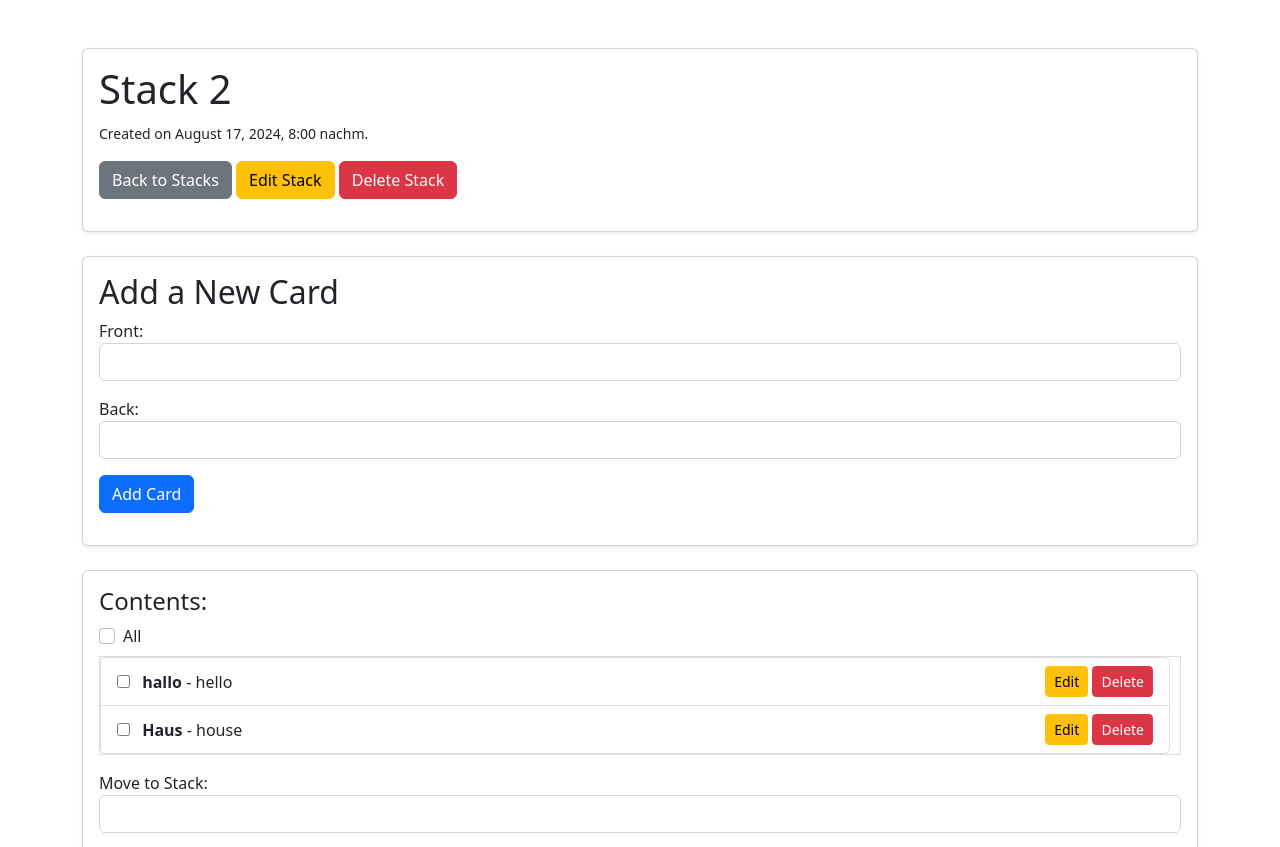
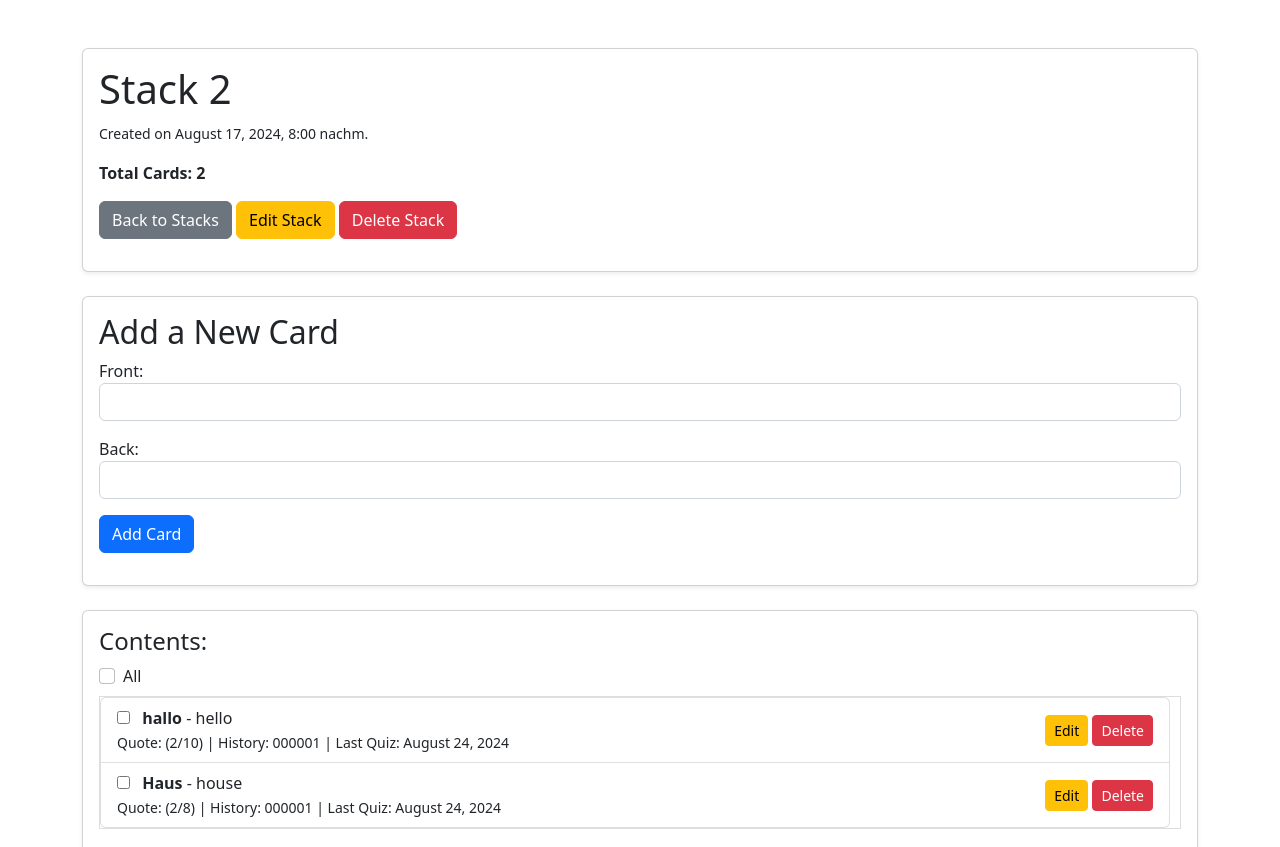
Before and after one commit to mbihrle/vocabulary_trainer_django, a Django app: page /stack/10/ in a window 1280 px wide. Shown: the part 56-903 px from the top of the page. Run offline with Django 5.2, Linux system fonts and the light colour scheme; a user stored in the database is signed in; data comes from the database, SQL or seed files in the repository; both versions use the stored data as it was after the commit; lists and menus that the app fills with data are empty.

Commit message:
inverse quiz and analytics

```diff
--- a/voc_trainer/settings/settings.py
+++ b/voc_trainer/settings/settings.py
@@ -122,7 +122,7 @@ USE_TZ = True
 
 STATIC_URL = 'static/'
 STATICFILES_DIRS = [
-    os.path.join(BASE_DIR, 'static'),
+    # os.path.join(BASE_DIR, 'static'),
 ]
 
 # Default primary key field type
--- a/voc_trainer/vocab/templates/vocab/home.html
+++ b/voc_trainer/vocab/templates/vocab/home.html
@@ -18,6 +18,7 @@
                     <div class="d-flex justify-content-between align-items-center">
                         <a href="{% url 'vocab:stack_detail' stack.id %}" class="btn btn-primary btn-sm">View Stack</a>
                         <a href="{% url 'vocab:quiz' stack.id %}" class="btn btn-success btn-sm">Start Quiz</a>
+                        <a href="{% url 'vocab:quiz' stack.id %}?inverse=1" class="btn btn-warning btn-sm">Start Quiz Inverse</a>
                     </div>
                 </div>
             </div>
--- a/voc_trainer/vocab/templates/vocab/stack_detail.html
+++ b/voc_trainer/vocab/templates/vocab/stack_detail.html
@@ -13,6 +13,9 @@
             <h1 class="card-title">{{ stack.name }}</h1>
             <p class="card-text"><small>Created on {{ stack.created_at|date:"F j, Y, g:i a" }}</small></p>
                 <div class="mb-3">
+                    <p class="card-text">
+                    <strong>Total Cards: {{ stack.cards.count }}</strong>
+                    </p>
                     <a href="{% url 'vocab:home' %}" class="btn btn-secondary">Back to Stacks</a>
                     <a href="{% url 'vocab:rename_stack' stack.id %}" class="btn btn-warning">Edit Stack</a>
                     <a href="{% url 'vocab:delete_stack' stack.id %}" class="btn btn-danger">Delete Stack</a>
@@ -83,8 +86,16 @@
                         {% for card in cards %}
                         <li class="list-group-item">
                             <div>
-                            <input class="card-checkbox me-2" type="checkbox" name="cards" value="{{ card.id }}">
-                            <strong>{{ card.front }}</strong> - {{ card.back }}
+                                <input class="card-checkbox me-2" type="checkbox" name="cards" value="{{ card.id }}">
+                                <strong>{{ card.front }}</strong> - {{ card.back }}
+                                <br/>
+                                <small>
+                                   Quote: ({{ card.correct_answers }}/{{ card.correct_answers|add:card.incorrect_answers }})
+                                    |
+                                    History: {{ card.quiz_results|slice:"-6:" }}
+                                    |
+                                    Last Quiz: {{ card.last_quiz_timestamp|date:"F j, Y" }}
+                                </small>
                             </div>
                             <div class="float-right">
                                 <a href="{% url 'vocab:edit_card' stack_id=stack.id pk=card.id %}" class="btn btn-warning btn-sm">Edit</a>
--- a/voc_trainer/vocab/views.py
+++ b/voc_trainer/vocab/views.py
@@ -1,4 +1,7 @@
 
+from .models import Stack, Card
+from django.views.generic.edit import FormView
+from django.utils import timezone
 from .forms import AnswerForm
 from django.shortcuts import get_object_or_404, redirect
 from django.shortcuts import render, redirect, get_object_or_404
@@ -146,7 +149,8 @@ class MoveCardsView(View):
 
         # Get the selected cards
         card_ids = request.POST.getlist('cards')
-        cards_to_move = Card.objects.filter(id__in=card_ids, stack=current_stack)
+        cards_to_move = Card.objects.filter(
+            id__in=card_ids, stack=current_stack)
 
         # Move the cards to the new stack
         cards_to_move.update(stack=new_stack)
@@ -154,15 +158,6 @@ class MoveCardsView(View):
         # Redirect back to the current stack's detail page
         return redirect('vocab:stack_detail', stack_id=current_stack.id)
 
-
-from django.utils import timezone
-from django.shortcuts import get_object_or_404, redirect
-from django.views.generic.edit import FormView
-from django.urls import reverse_lazy
-from django.contrib.auth.mixins import LoginRequiredMixin
-from .models import Stack, Card
-
-from django.utils import timezone
 
 class QuizView(LoginRequiredMixin, FormView):
     template_name = 'vocab/quiz.html'
@@ -173,6 +168,11 @@ class QuizView(LoginRequiredMixin, FormView):
         self.stack = self.get_stack()
         if not self.stack:
             return redirect('vocab:home')
+
+        # Check if inverse quiz is requested via query parameter
+        self.inverse_quiz = request.GET.get('inverse') == '1'
+        request.session['inverse_quiz'] = self.inverse_quiz
+
         return super().dispatch(request, *args, **kwargs)
 
     def get_stack(self):
@@ -184,9 +184,11 @@ class QuizView(LoginRequiredMixin, FormView):
     def get_context_data(self, **kwargs):
         context = super().get_context_data(**kwargs)
 
-        asked_card_ids = self.request.session.get(f'asked_card_ids_{self.stack.id}', [])
+        asked_card_ids = self.request.session.get(
+            f'asked_card_ids_{self.stack.id}', [])
         total_cards = self.stack.cards.count()
-        correct_answers = self.request.session.get(f'correct_answers_{self.stack.id}', 0)
+        correct_answers = self.request.session.get(
+            f'correct_answers_{self.stack.id}', 0)
 
         if len(asked_card_ids) == total_cards:
             context['quiz_finished'] = True
@@ -212,11 +214,15 @@ class QuizView(LoginRequiredMixin, FormView):
         answer = form.cleaned_data.get('answer')
         card = get_object_or_404(Card, id=card_id, stack=self.stack)
 
-        if card.back.lower() == answer.lower():
+        if self.request.session['inverse_quiz']:
+            card_solution = card.front.lower()
+        else:
+            card_solution = card.back.lower()
+
+        if card_solution == answer.lower():
             is_correct = True
             self.request.session['result'] = 'Correct!'
-            self.request.session[f'correct_answers_{self.stack.id}'] = self.request.session.get(
-                f'correct_answers_{self.stack.id}', 0) + 1
+            self.request.session[f'correct_answers_{self.stack.id}'] = self.request.session.get(f'correct_answers_{self.stack.id}', 0) + 1
         else:
             is_correct = False
             self.request.session['result'] = f"Incorrect! The correct answer is: {card.back}"
@@ -227,7 +233,8 @@ class QuizView(LoginRequiredMixin, FormView):
         self.request.session['front'] = card.front
         self.request.session['back'] = card.back
 
-        asked_card_ids = self.request.session.get(f'asked_card_ids_{self.stack.id}', [])
+        asked_card_ids = self.request.session.get(
+            f'asked_card_ids_{self.stack.id}', [])
         asked_card_ids.append(card_id)
         self.request.session[f'asked_card_ids_{self.stack.id}'] = asked_card_ids
 
@@ -244,7 +251,8 @@ class QuizView(LoginRequiredMixin, FormView):
 
         # Update the last_quiz_timestamp for the card
         card.last_quiz_timestamp = timezone.now()
-        card.save(update_fields=['correct_answers', 'incorrect_answers', 'quiz_results', 'last_quiz_timestamp'])
+        card.save(update_fields=[
+                  'correct_answers', 'incorrect_answers', 'quiz_results', 'last_quiz_timestamp'])
 
     def post(self, request, *args, **kwargs):
         if 'next' in request.POST:
```
Also changed, not shown: voc_trainer/vocab/templates/vocab/quiz.html (+45 -0 lines), voc_trainer/db.sqlite3.
